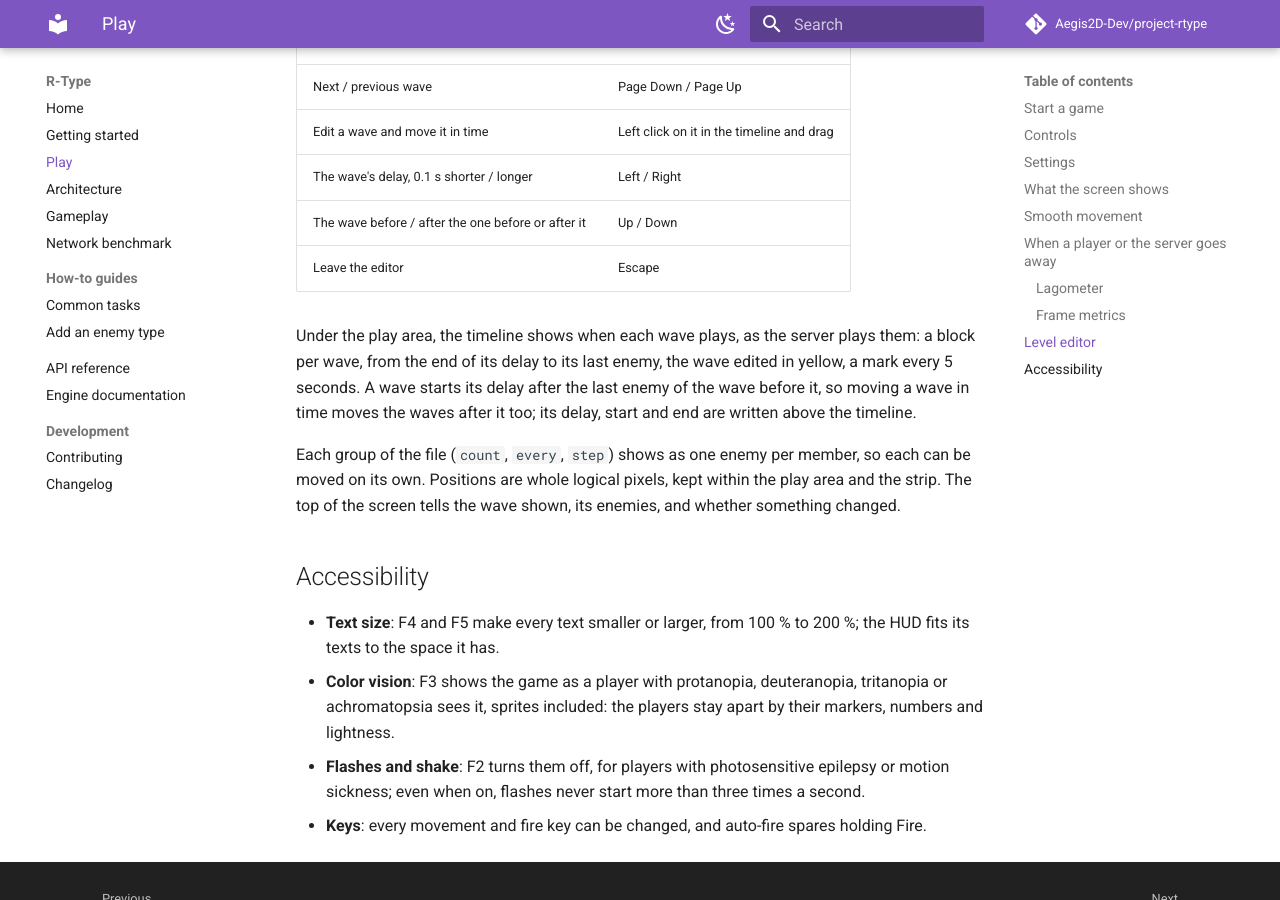
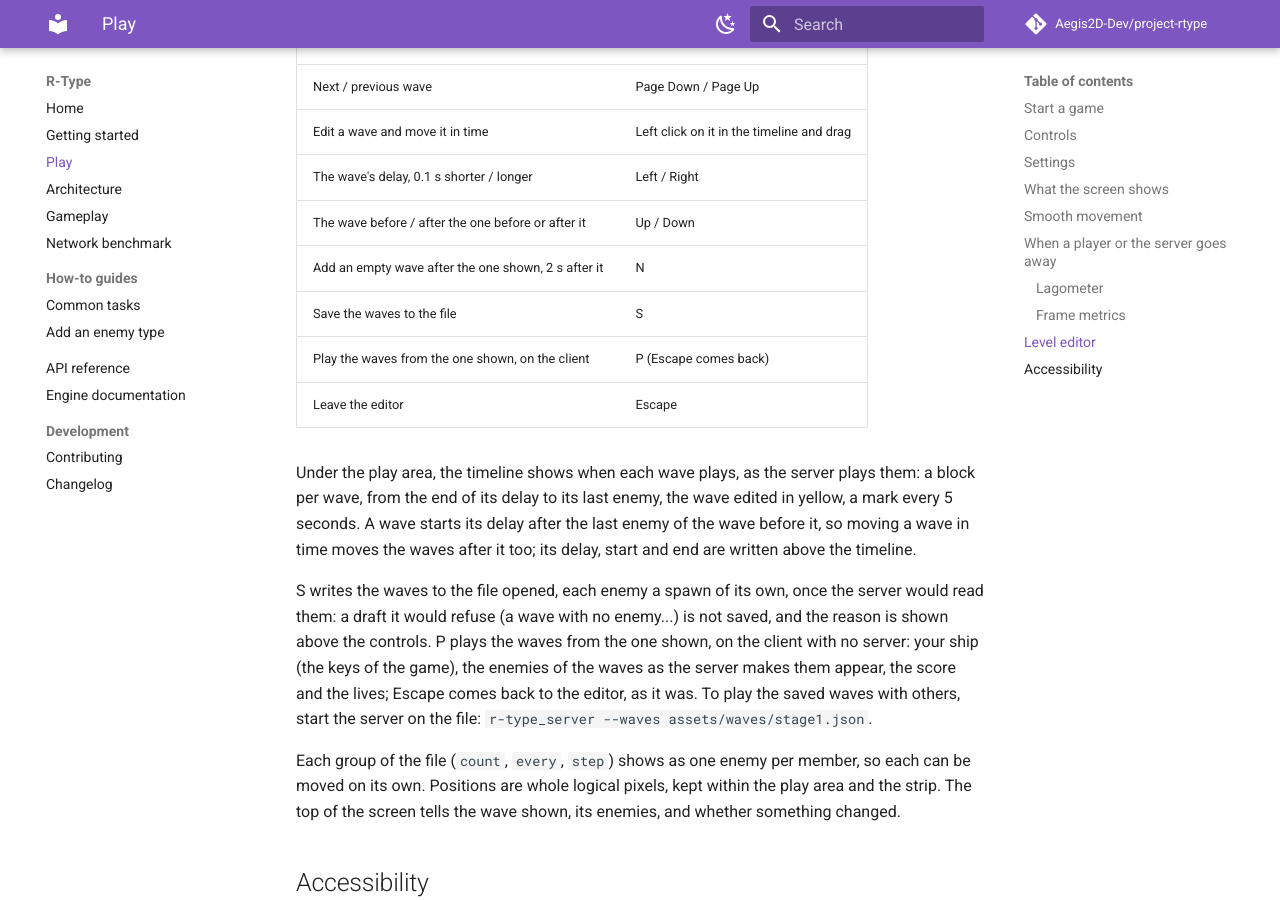
Before and after one commit to Aegis2D-Dev/project-rtype, an MkDocs documentation site: the page built from docs/play.md, in a window 1280 px wide and 900 px high, scrolled down 6313 px. Built offline with MkDocs 1.6.1 and Material for MkDocs 9.7.7, drawn with Linux system fonts in a browser that asks for light colours; comment, search, counter and statistics services are not loaded.

Commit message:
feat(docs): documented the level editor save and play and updated changelogs

```diff
--- a/docs/play.md
+++ b/docs/play.md
@@ -206,6 +206,9 @@ second it appears in its wave under it.
 | Edit a wave and move it in time | Left click on it in the timeline and drag |
 | The wave's delay, 0.1 s shorter / longer | Left / Right |
 | The wave before / after the one before or after it | Up / Down |
+| Add an empty wave after the one shown, 2 s after it | N |
+| Save the waves to the file | S |
+| Play the waves from the one shown, on the client | P (Escape comes back) |
 | Leave the editor | Escape |
 
 Under the play area, the timeline shows when each wave plays, as the server plays them: a
@@ -213,6 +216,14 @@ block per wave, from the end of its delay to its last enemy, the wave edited in
 mark every 5 seconds. A wave starts its delay after the last enemy of the wave before it, so
 moving a wave in time moves the waves after it too; its delay, start and end are written
 above the timeline.
+
+S writes the waves to the file opened, each enemy a spawn of its own, once the server
+would read them: a draft it would refuse (a wave with no enemy...) is not saved, and the
+reason is shown above the controls. P plays the waves from the one shown, on the client
+with no server: your ship (the keys of the game), the enemies of the waves as the server
+makes them appear, the score and the lives; Escape comes back to the editor, as it was. To
+play the saved waves with others, start the server on the file: `r-type_server --waves
+assets/waves/stage1.json`.
 
 Each group of the file (`count`, `every`, `step`) shows as one enemy per member, so each can
 be moved on its own. Positions are whole logical pixels, kept within the play area and the
```
Also changed, not shown: CHANGELOG.md (+1 -0 lines), changelogs/2026-11-06-client-editor-save-play.md (added, +54 -0 lines).
